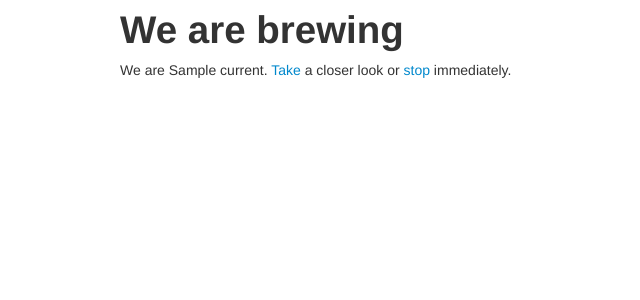
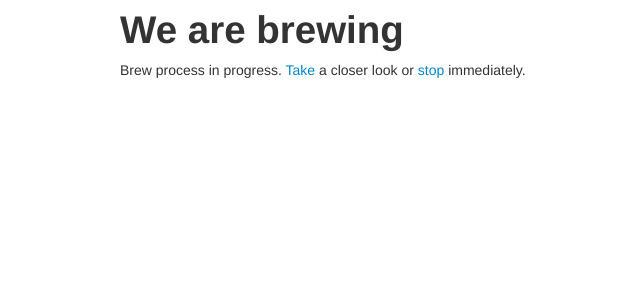
Before and after one commit to brewpeople/brewmeister, a Flask app: template brew/templates/index.html in a window 1280 px wide. Shown: the top 300 px of the page, without its empty margins (50-690 px from the left). Run offline with Flask 2, Linux system fonts and the light colour scheme; the template is opened without the code that fills it: most values are stand-ins (such as "Sample title", 1, 10 or a date in 2020).

Commit message:
Fix undefined variable problem

```diff
--- a/brew/templates/index.html
+++ b/brew/templates/index.html
@@ -2,7 +2,7 @@
 {% block body %}
   {% if machine.in_progress() %}
     <h1>We are brewing</h1>
-      <p>We are {{ machine.fsm.current }}. <a href="/brews/1">Take</a> a closer
+      <p>Brew process in progress. <a href="/brews/1">Take</a> a closer
       look or <a href="/brews/stop">stop</a> immediately.</p>
   {% else %}
     <h1>Brew a …</h1>
```
